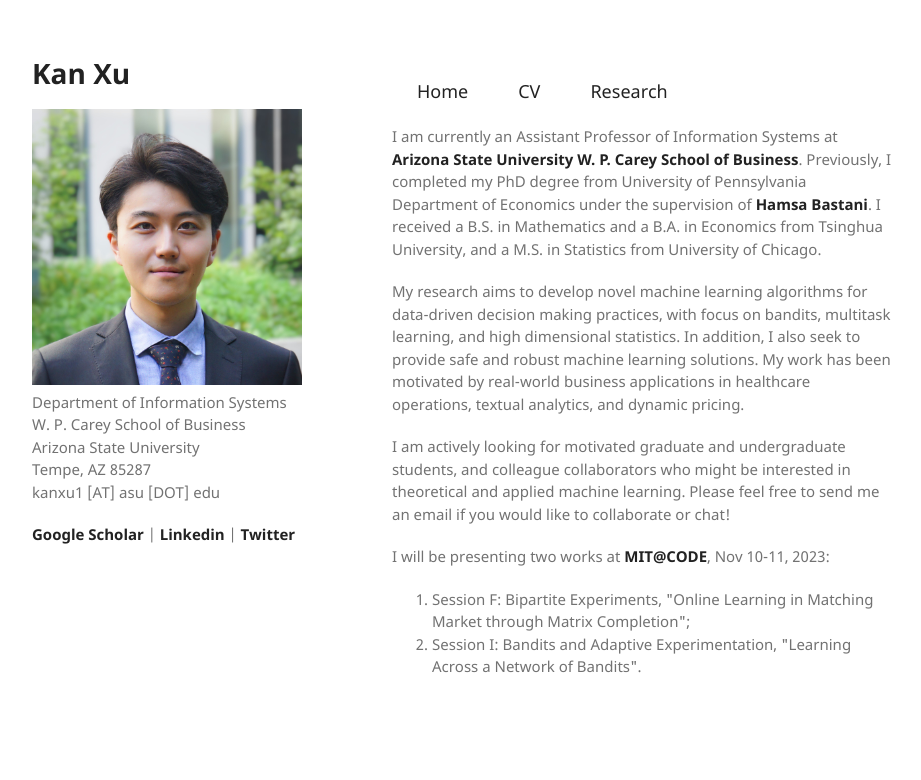
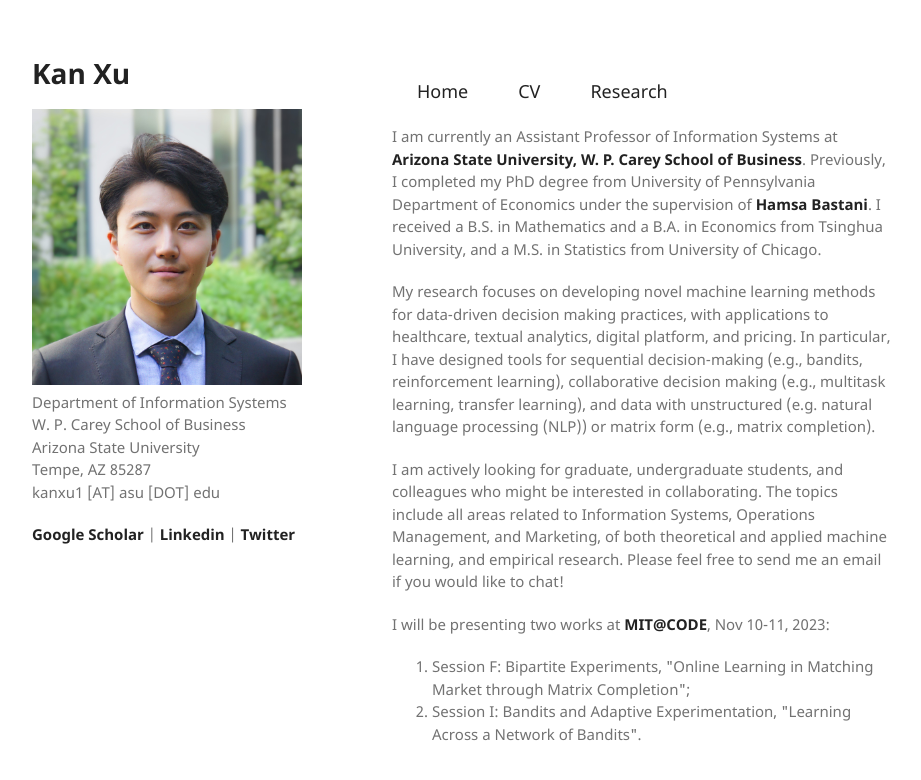
Before and after one commit to kanxu526/kanxu526.github.io, a Jekyll site: the page built from index.md, in a window 1280 px wide. Shown: the top 780 px of the page, without its empty margins (178-1099 px from the left). Built offline with Jekyll 4.4.1, drawn with Linux system fonts in a browser that asks for light colours.

Commit message:
Update index.md

```diff
--- a/index.md
+++ b/index.md
@@ -8,12 +8,12 @@ layout: default
 <li><a href="./research.html">Research</a></li>
 </ul>
 
-<p>I am currently an Assistant Professor of Information Systems at <a href="https://wpcarey.asu.edu/">Arizona State University W. P. Carey School of Business</a>. Previously, I completed my PhD degree from University of Pennsylvania Department of Economics under the supervision of <a href="https://hamsabastani.github.io"> Hamsa Bastani</a>. I received a B.S. in Mathematics and a B.A. in Economics from Tsinghua University, and a M.S. in Statistics from University of Chicago. </p>
+<p>I am currently an Assistant Professor of Information Systems at <a href="https://wpcarey.asu.edu/">Arizona State University, W. P. Carey School of Business</a>. Previously, I completed my PhD degree from University of Pennsylvania Department of Economics under the supervision of <a href="https://hamsabastani.github.io"> Hamsa Bastani</a>. I received a B.S. in Mathematics and a B.A. in Economics from Tsinghua University, and a M.S. in Statistics from University of Chicago. </p>
 
-<p>My research aims to develop novel machine learning algorithms for data-driven decision making practices, with focus on bandits, multitask learning, and high dimensional statistics. In addition, I also seek to provide safe and robust machine learning solutions. My work has been motivated by real-world business applications in healthcare operations, textual analytics, and dynamic pricing. </p>
+<p>My research focuses on developing novel machine learning methods for data-driven decision making practices, with applications to healthcare, textual analytics, digital platform, and pricing. In particular, I have designed tools for sequential decision-making (e.g., bandits, reinforcement learning), collaborative decision making (e.g., multitask learning, transfer learning), and data with unstructured (e.g. natural language processing (NLP)) or matrix form (e.g., matrix completion). </p>
 
 <p>
-I am actively looking for motivated graduate and undergraduate students, and colleague collaborators who might be interested in theoretical and applied machine learning. Please feel free to send me an email if you would like to collaborate or chat!
+I am actively looking for graduate, undergraduate students, and colleagues who might be interested in collaborating. The topics include all areas related to Information Systems, Operations Management, and Marketing, of both theoretical and applied machine learning, and empirical research. Please feel free to send me an email if you would like to chat!
 </p>
 
 <p>
```
